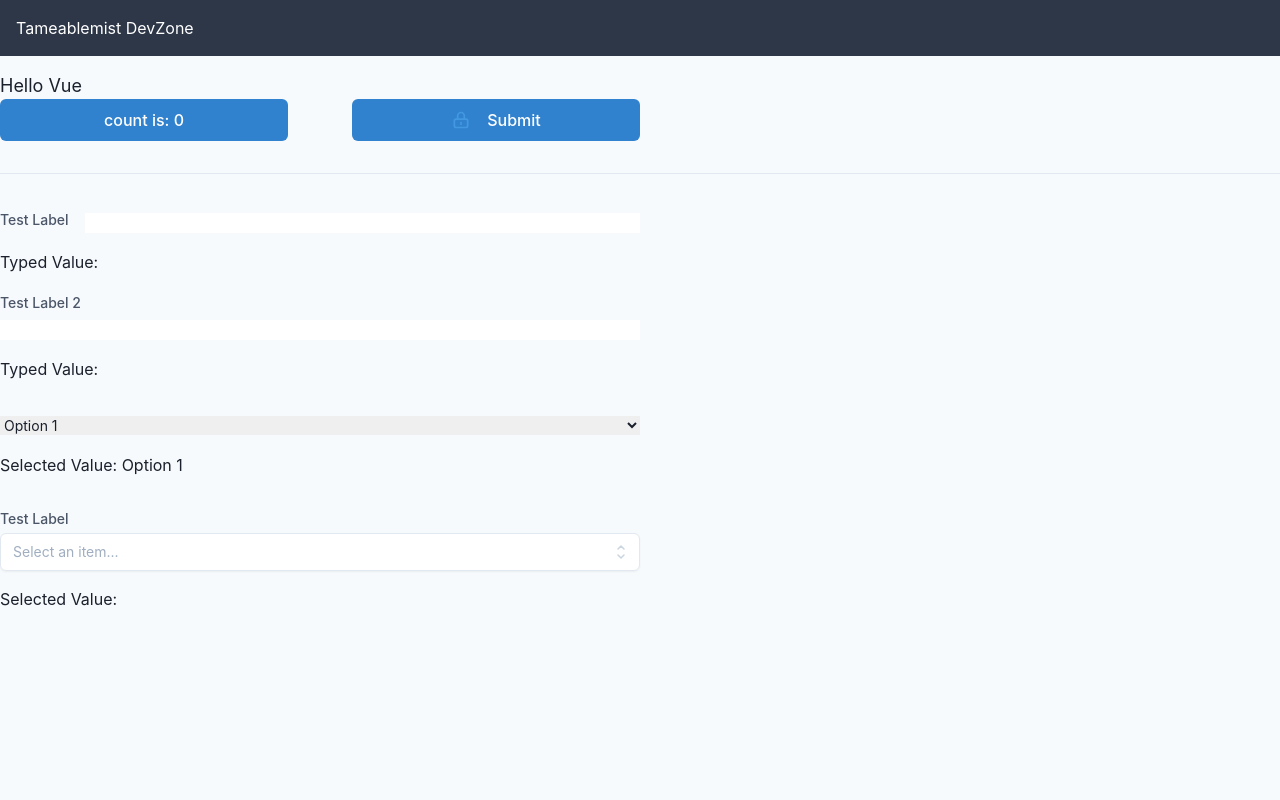
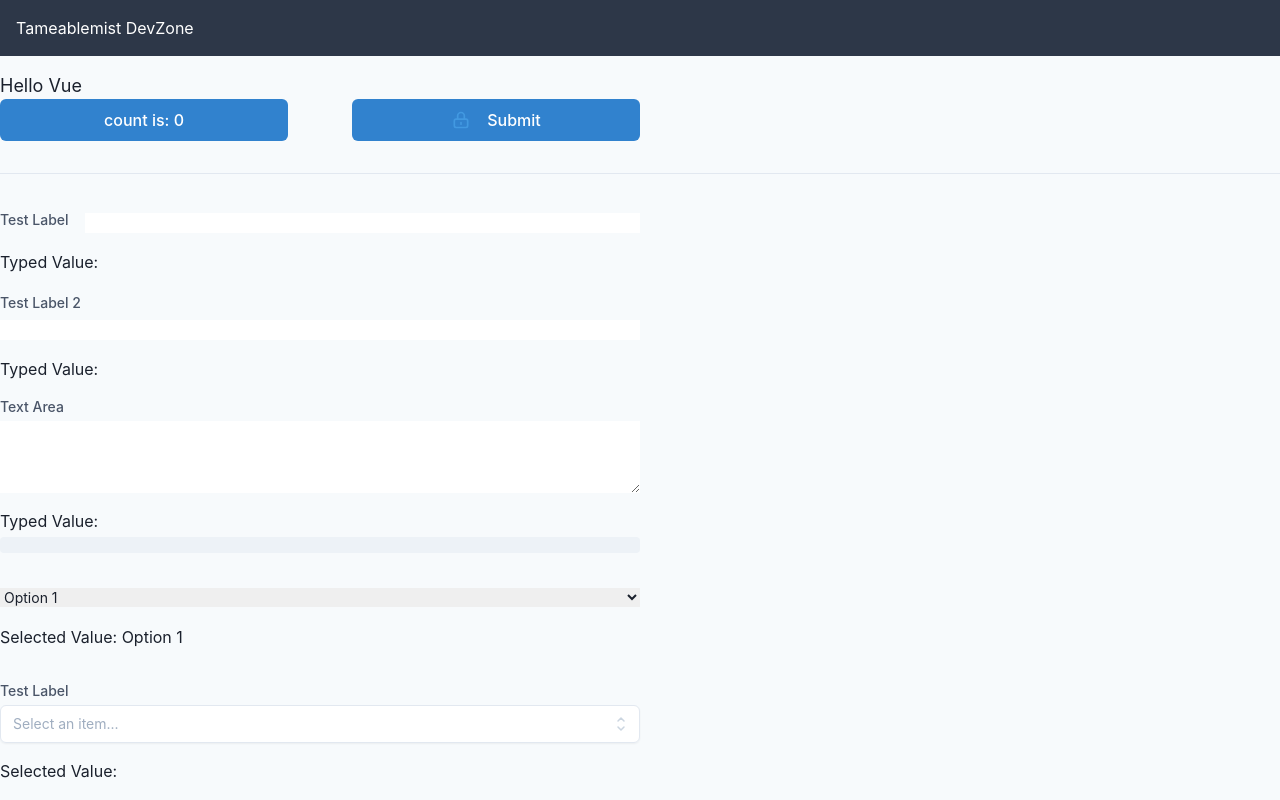
Before and after one commit to StevenCalverley/tameablemist-vue, a Vue app: page / in a window 1280 px wide. Built offline with nearby package versions, Linux system fonts and the light colour scheme; what @tailwindcss/custom-forms would draw is missing.

Commit message:
Add Base Textarea

```diff
--- a/src/components/HelloWorld.vue
+++ b/src/components/HelloWorld.vue
@@ -38,6 +38,10 @@
     ></BaseInput>
     <p class="mt-4">Typed Value: {{ input2 }}</p>
   </div>
+  <div class="mt-4 w-1/2">
+    <BaseTextarea id="test-textarea-id" v-model="textarea" label="Text Area"></BaseTextarea>
+    <p class="mt-4">Typed Value: <pre class="mt-1 text-sm bg-gray-200 p-2 rounded">{{ textarea }}</pre></p>
+  </div>
   <div class="mt-8 w-1/2">
     <BaseSelect :options="options" v-model="option" />
     <p class="mt-4">Selected Value: {{ option }}</p>
@@ -59,6 +63,7 @@ export default {
       count: 0,
       input: '',
       input2: '',
+      textarea: '',
       option: 'Option 1',
       options: [
         'Option 1',
--- /dev/null
+++ b/src/components/UI/BaseTextarea.vue
@@ -0,0 +1,21 @@
+<template>
+  <label
+    class="flex-shrink-0 block text-sm leading-5 font-medium text-gray-700"
+    >{{ label }}</label
+  >
+  <textarea
+    :id="id"
+    class="form-input mt-1 block w-full"
+    rows="3"
+    :value="modelValue"
+    v-bind="$attrs"
+    @input="$emit('update:modelValue', $event.target.value)"
+  ></textarea>
+</template>
+
+<script>
+export default {
+  props: ['modelValue', 'id', 'label'],
+  emits: ['update:modelValue'],
+};
+</script>
--- a/src/main.js
+++ b/src/main.js
@@ -1,16 +1,18 @@
-import { createApp } from 'vue'
+import { createApp } from 'vue';
 import router from './router/index';
 import BaseButton from './components/UI/BaseButton.vue';
 import BaseInput from './components/UI/BaseInput.vue';
+import BaseTextarea from './components/UI/BaseTextarea.vue';
 import BaseSelect from './components/UI/BaseSelect.vue';
 import BaseSelectMenu from './components/UI/BaseSelectMenu.vue';
 
-import App from './App.vue'
-import './index.css'
+import App from './App.vue';
+import './index.css';
 
 createApp(App)
   .component('BaseButton', BaseButton)
   .component('BaseInput', BaseInput)
+  .component('BaseTextarea', BaseTextarea)
   .component('BaseSelect', BaseSelect)
   .component('BaseSelectMenu', BaseSelectMenu)
   .use(router)
```
